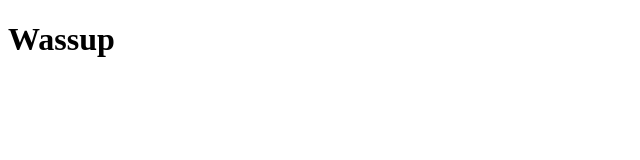
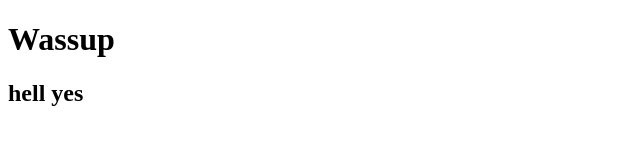
Before and after one commit to facuavi/Visual, a plain HTML site: page index.html in a window 1280 px wide. Shown: the whole page, without its empty margins (0-640 px from the left). Drawn offline with Linux system fonts and the light colour scheme.

Commit message:
Agregue un h2

```diff
--- a/index.html
+++ b/index.html
@@ -8,5 +8,6 @@
 </head>
 <body>
     <h1>Wassup</h1>
+    <h2>hell yes</h2>
 </body>
 </html>
```
